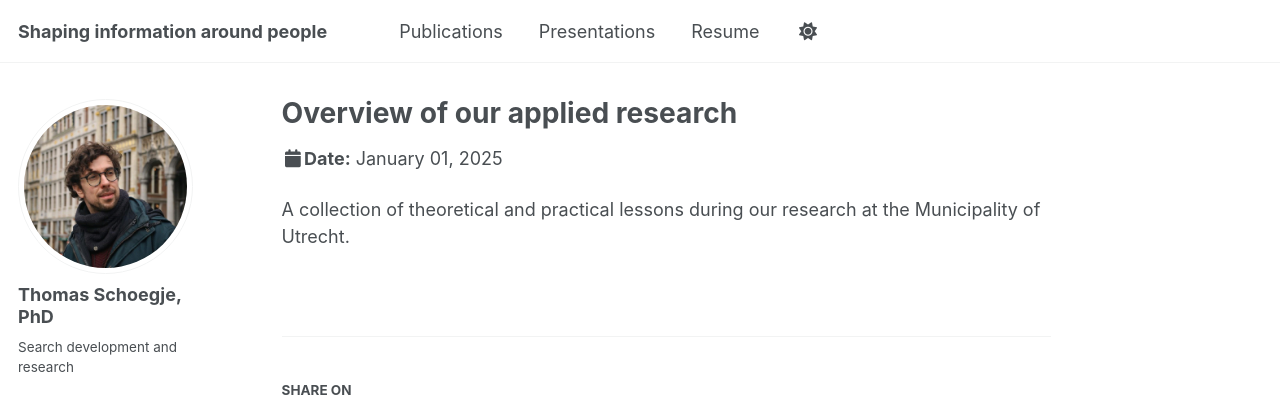
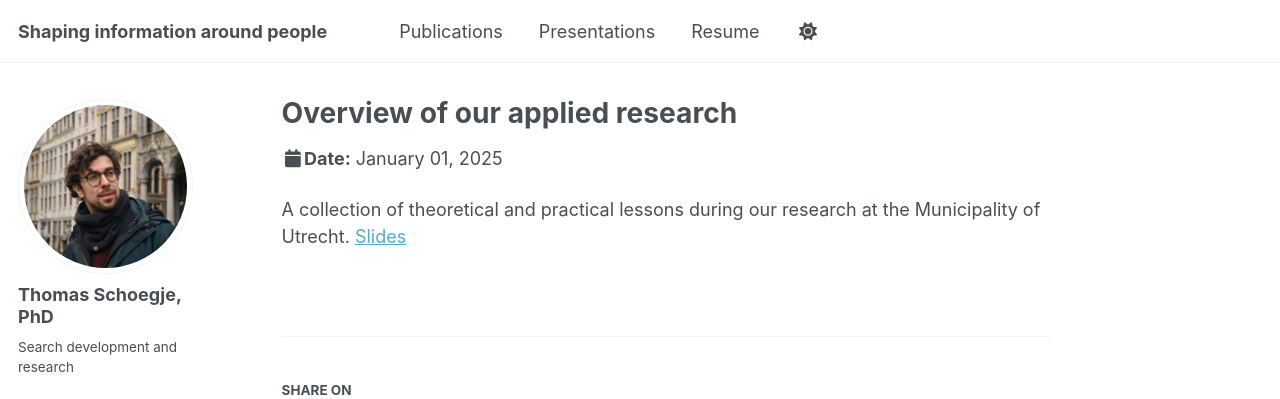
Before and after one commit to tmschoegje/tmschoegje.github.io, a Jekyll site: the page built from _talks/2025-overview.md, in a window 1280 px wide and 937 px high. Shown: the top 399 px of the window. Built offline with Jekyll 4.4.1, drawn with Linux system fonts in a browser that asks for light colours; some web fonts are replaced; a script that is not in the unit is left out.

Commit message:
Update 2025-overview.md

```diff
--- a/_talks/2025-overview.md
+++ b/_talks/2025-overview.md
@@ -9,4 +9,4 @@ date: 2025-01-01
 location: "Bergambacht, NL"
 ---
 
-A collection of theoretical and practical lessons during our research at the Municipality of Utrecht.
+A collection of theoretical and practical lessons during our research at the Municipality of Utrecht.  [Slides](/files/overview-slides.pdf)
```
